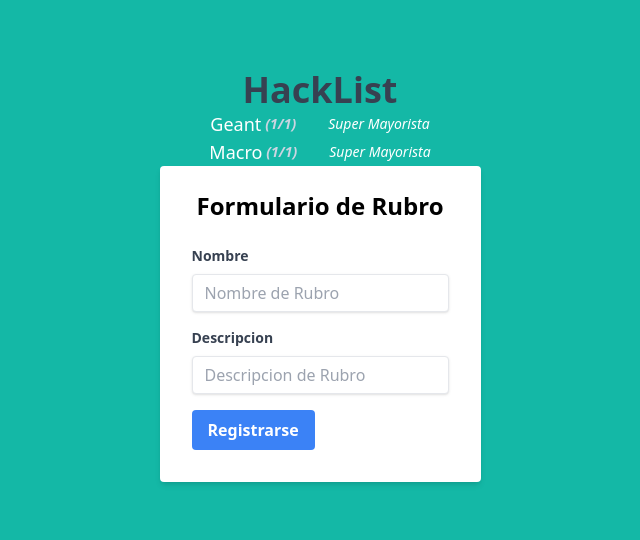
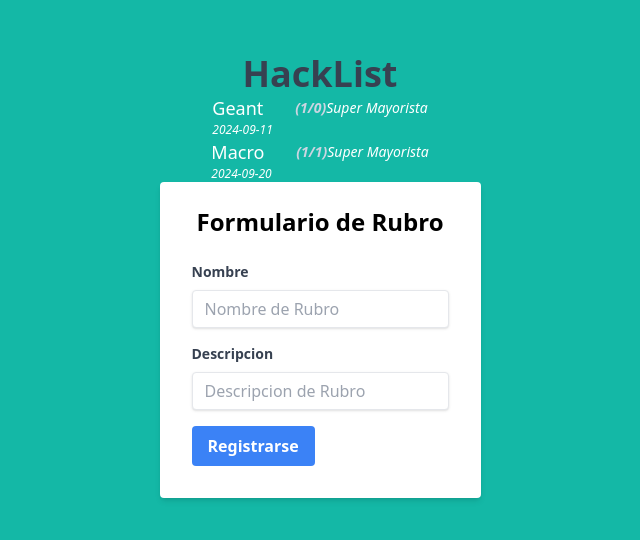
Before and after one commit to mauro25987/hackacademy-u3-ej3v2, a React (Vite) app: page / in a window 1280 px wide. Shown: the part 116-656 px from the top of the page, without its empty margins (320-960 px from the left). Built offline with nearby package versions, Linux system fonts and the light colour scheme.

Commit message:
Total and Complet

```diff
--- a/src/pages/Ruber.jsx
+++ b/src/pages/Ruber.jsx
@@ -95,8 +95,9 @@ function Ruber() {
                       );
                     }}
                   />
-
-                  <span>{product.name}</span>
+                  {/* <span className={product.check && "line-through"}> */}
+                  {product.name}
+                  {/* </span> */}
                   <FaTrash
                     className="ms-auto"
                     onClick={() => {
--- a/src/pages/RuberList.jsx
+++ b/src/pages/RuberList.jsx
@@ -18,6 +18,8 @@ function RuberList() {
         name: ruber.name,
         description: ruber.description,
         date: "2024-11-11",
+        total: 0,
+        complet: 0,
       }),
     );
     setRuber({ name: "", description: "" });
@@ -29,23 +31,23 @@ function RuberList() {
 
   return (
     <>
-      {rubers.length > 0
-        ? rubers.map((ruber) => (
+      {rubers.length > 0 &&
+        rubers.map((ruber) => (
           <Link to={`rubro/${ruber.id}`} key={ruber.id}>
             <div className="flex items-center justify-between">
-                <div className="mr-8 flex items-center">
-                  <div className="mr-1 text-lg text-white">{ruber.name}</div>
+              <div className="mr-8 text-lg text-white">{ruber.name}</div>
+              <div className="flex items-center">
                 <div className="text-sm font-semibold italic text-slate-300">
-                    ({ruber.products.length}/{ruber.products.length})
+                  ({ruber.total}/{ruber.complet})
                 </div>
               </div>
               <div className="text-sm italic text-white">
                 {ruber.description}
               </div>
             </div>
+            <div className="text-xs italic text-white">{ruber.date}</div>
           </Link>
-          ))
-        : "No hay Rubros, ingrese uno"}
+        ))}
 
       <div className="mx-auto mb-4 max-w-md rounded bg-white px-8 pb-8 pt-6 shadow-md">
         <form onSubmit={handleSubmit}>
--- a/src/reducer/rubersSlice.js
+++ b/src/reducer/rubersSlice.js
@@ -6,6 +6,8 @@ const initialState = [
     name: "Geant",
     description: "Super Mayorista",
     date: "2024-09-11",
+    total: 1,
+    complet: 0,
     products: [{ id: "0", name: "Peras", check: false }],
   },
   {
@@ -13,6 +15,8 @@ const initialState = [
     name: "Macro",
     description: "Super Mayorista",
     date: "2024-09-20",
+    total: 1,
+    complet: 1,
     products: [{ id: "0", name: "Tomate", check: true }],
   },
 ];
@@ -22,8 +26,8 @@ export const rubersSlice = createSlice({
   initialState: initialState,
   reducers: {
     addRuber: (state, action) => {
-      const { id, name, description, date } = action.payload;
-      state.push({ id, name, description, date, products: [] });
+      const { id, name, description, date, total, complet } = action.payload;
+      state.push({ id, name, description, date, total, complet, products: [] });
     },
     delRuber: (state, action) => {
       const { id } = action.payload;
@@ -33,18 +37,28 @@ export const rubersSlice = createSlice({
       const { idRuber, id, product, check } = action.payload;
       const ruber = state.find((ruber) => ruber.id === idRuber);
       ruber.products.push({ id, name: product, check });
+      ruber.total += 1;
     },
     delProduct: (state, action) => {
       const { idRuber, id } = action.payload;
       const ruber = state.find((ruber) => ruber.id === idRuber);
       const product = ruber.products.filter((product) => product.id !== id);
       ruber.products = product;
+      ruber.total -= 1;
+      if (product.check) {
+        ruber.complet -= 1;
+      }
     },
     checkProduct(state, action) {
       const { check, id, idRuber } = action.payload;
       const ruber = state.find((ruber) => ruber.id === idRuber);
       const product = ruber.products.find((product) => product.id === id);
       product.check = check;
+      if (check) {
+        ruber.complet += 1;
+      } else {
+        ruber.complet -= 1;
+      }
     },
   },
 });
```
Lines whose indentation alone changed are shown as unchanged.
